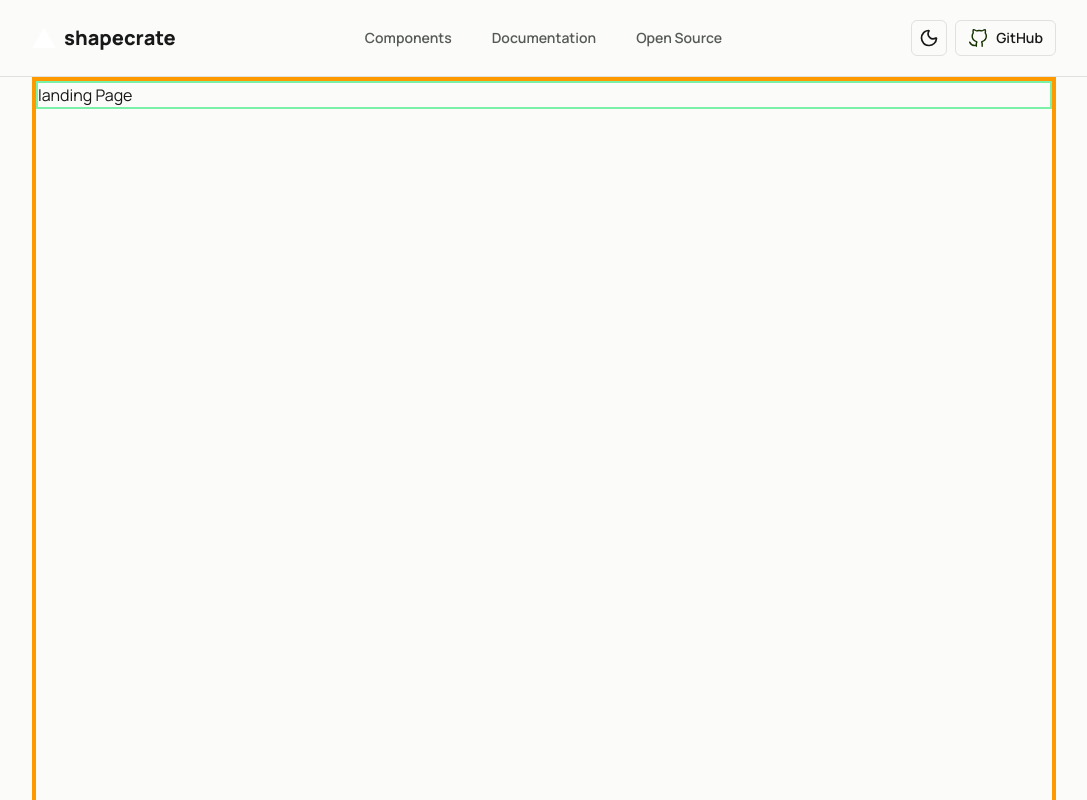
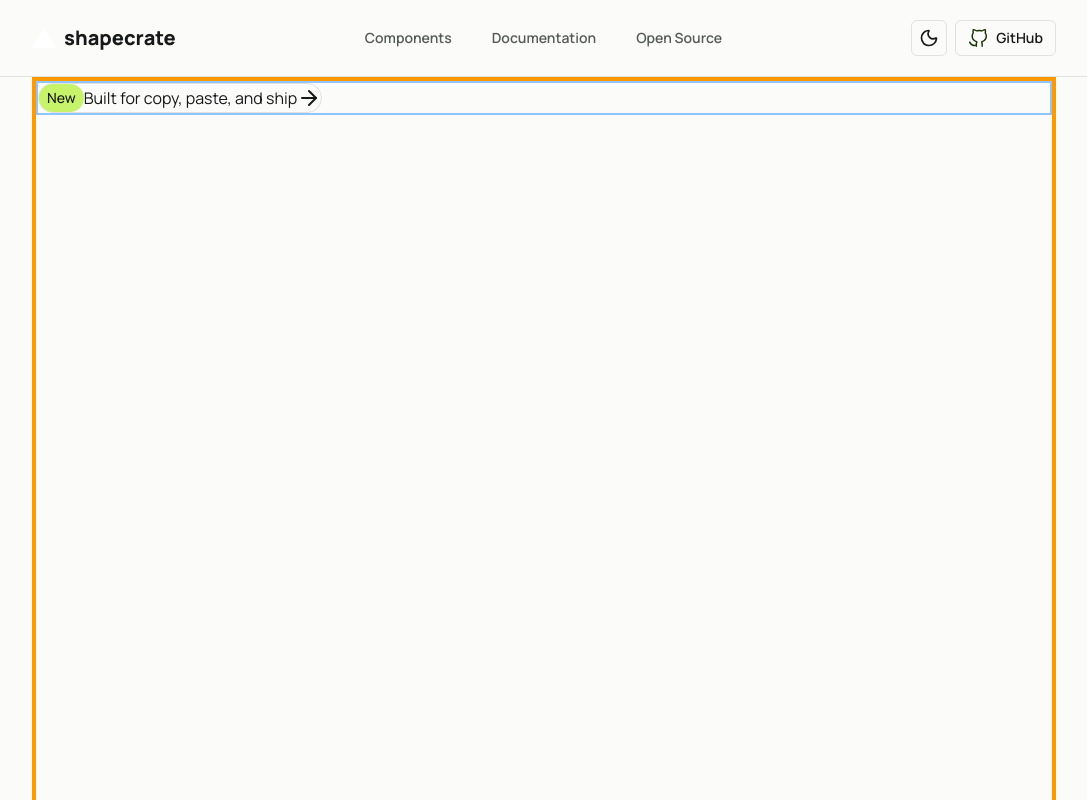
Before and after one commit to Virenishere/shapecrate, a Next.js app in the folder apps/web/: page / in a window 1280 px wide. Shown: the top 800 px of the page, without its empty margins (96-1183 px from the left). Built offline with nearby package versions, Linux system fonts and the light colour scheme.

Commit message:
Adding hero section content

```diff
--- /dev/null
+++ b/apps/web/src/components/landing/HeroSection.tsx
@@ -0,0 +1,25 @@
+"use client";
+
+import { ArrowRight } from 'lucide-react';
+
+
+export default function HeroSection(){
+    return(
+        <section className='flex'>
+            <div>
+
+                <div className="border border-(--line) rounded-2xl flex items-center">
+                    <span className="bg-(--lime) rounded-2xl py-1 px-2 font-medium text-sm">New</span>
+                    <span>Built for copy, paste, and ship</span>
+                    <span><ArrowRight /></span>
+                </div>
+
+                <div></div>
+                <div></div>
+                <div></div>
+                <div></div>
+            </div>
+            <div></div>
+        </section>
+    )
+}
--- a/apps/web/src/components/landing/Landing.tsx
+++ b/apps/web/src/components/landing/Landing.tsx
@@ -1,9 +1,10 @@
 import React from "react";
+import HeroSection from "./HeroSection";
 
 export default function Landing(){
     return(
-        <div className="border-2 border-green-300 ">
-            landing Page
+        <div className="border-2 border-blue-300 ">
+            <HeroSection />
         </div>
     )
 }
```
